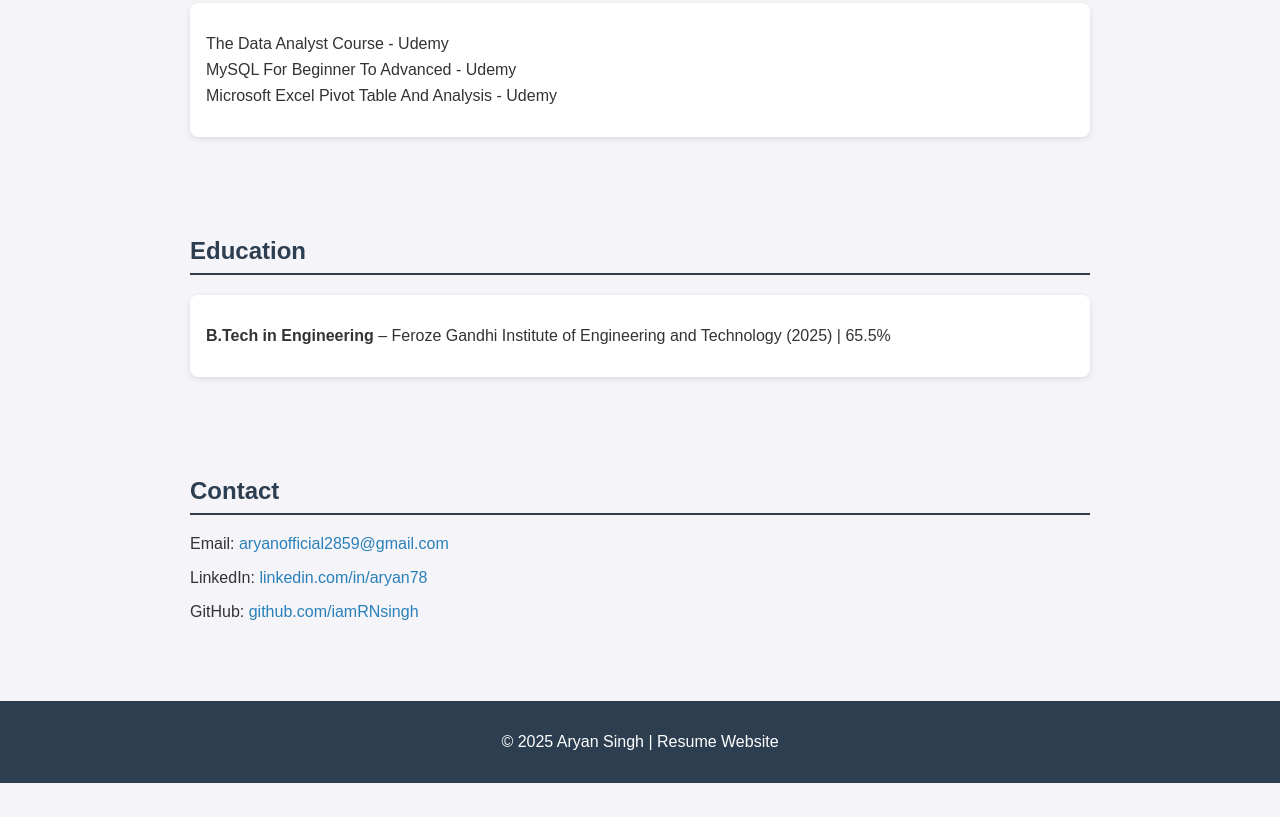
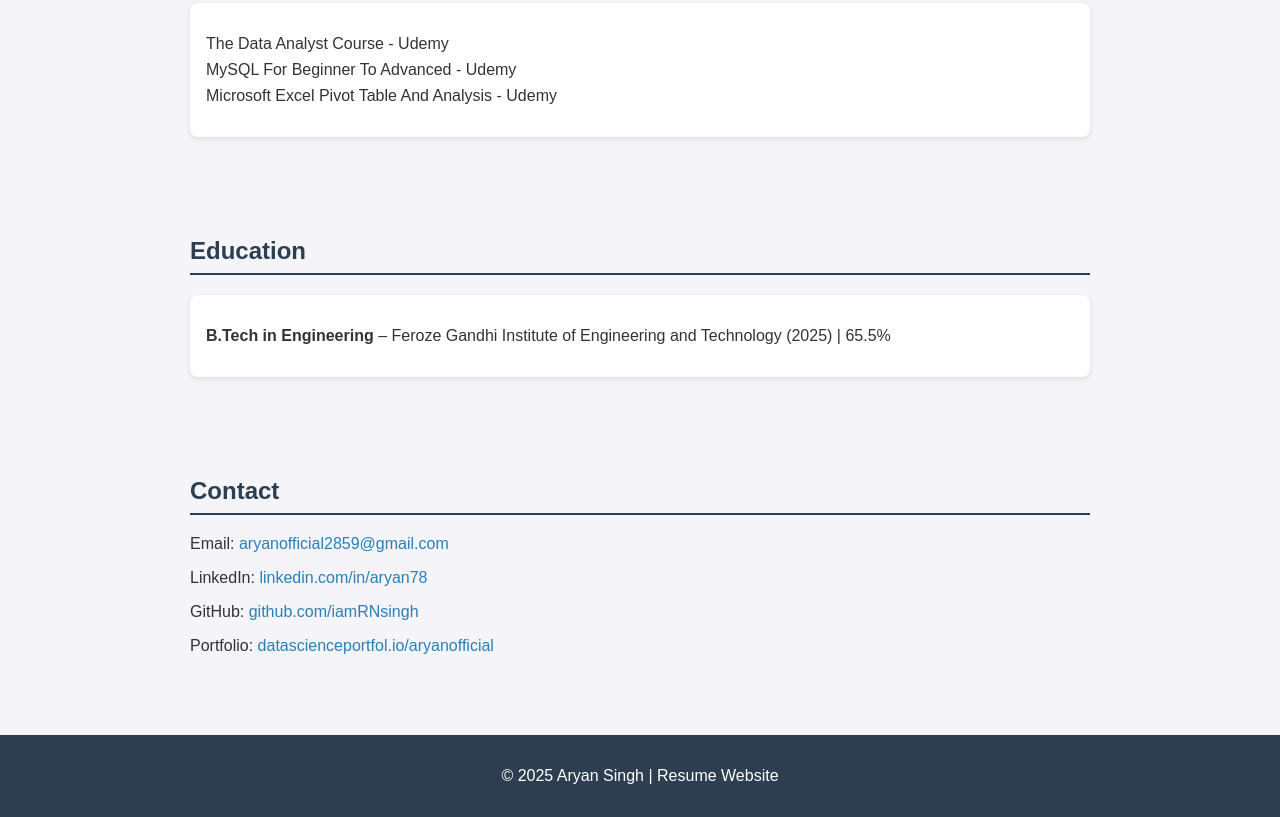
Before and after one commit to iamRNsingh/iamRNsingh.github.io, a plain HTML site: page index.html in a window 1280 px wide. Shown: the part 1780-2597 px from the top of the page. Before the commit the page ends 2563 px from the top, so only its background shows below. Drawn offline with Linux system fonts and the light colour scheme.

Commit message:
Update index.html

```diff
--- a/index.html
+++ b/index.html
@@ -198,10 +198,12 @@
     <p>Email: <a href="mailto:aryanofficial2859@gmail.com">aryanofficial2859@gmail.com</a></p>
     <p>LinkedIn: <a href="https://linkedin.com/in/aryan78" target="_blank">linkedin.com/in/aryan78</a></p>
     <p>GitHub: <a href="https://github.com/iamRNsingh" target="_blank">github.com/iamRNsingh</a></p>
+    <p>Portfolio: <a href="https://www.datascienceportfol.io/aryanofficial" target="_blank">datascienceportfol.io/aryanofficial</a></p>
   </section>
 
   <footer>
     <p>© 2025 Aryan Singh | Resume Website</p>
   </footer>
 </body>
+
 </html>
```
